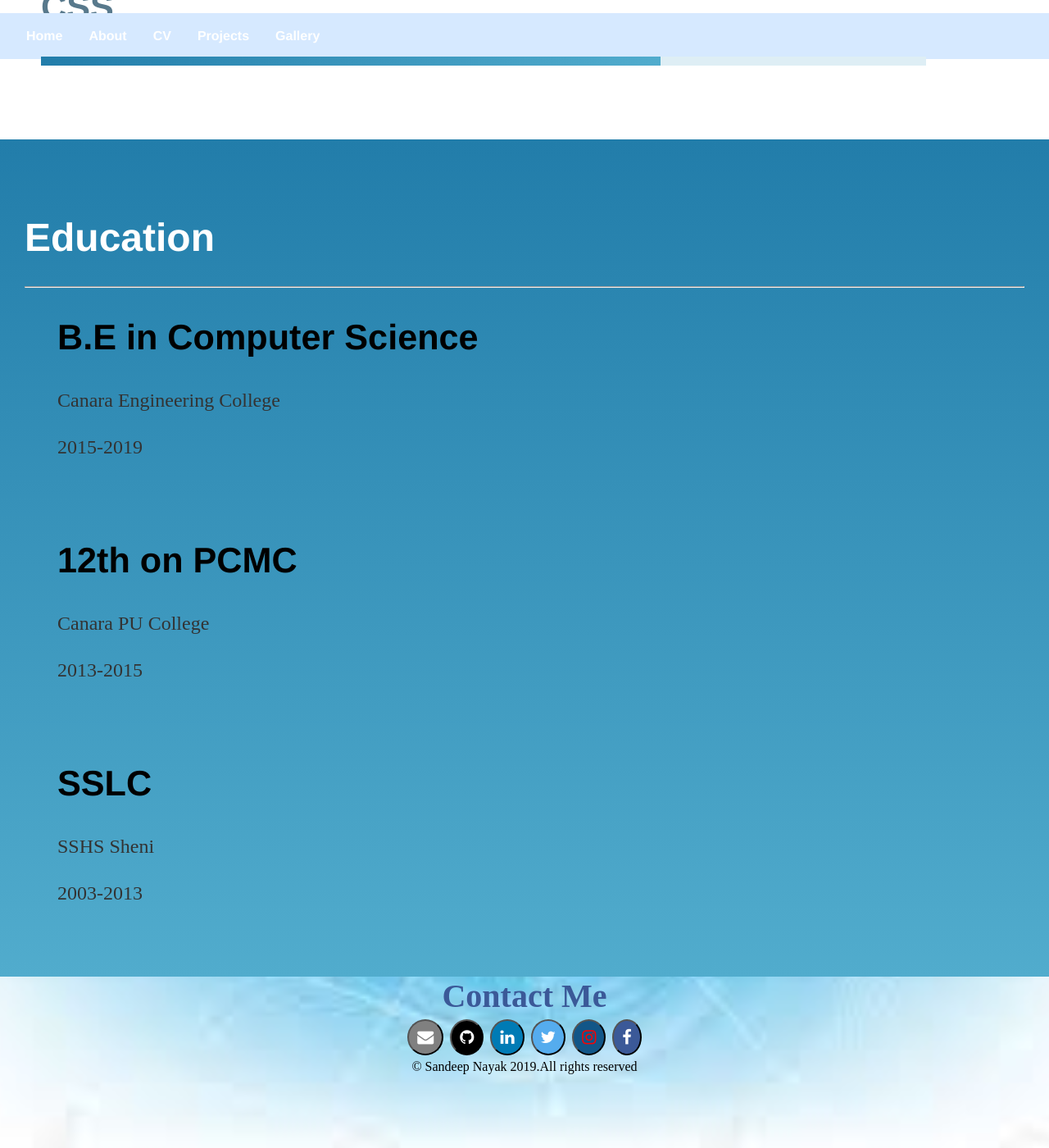
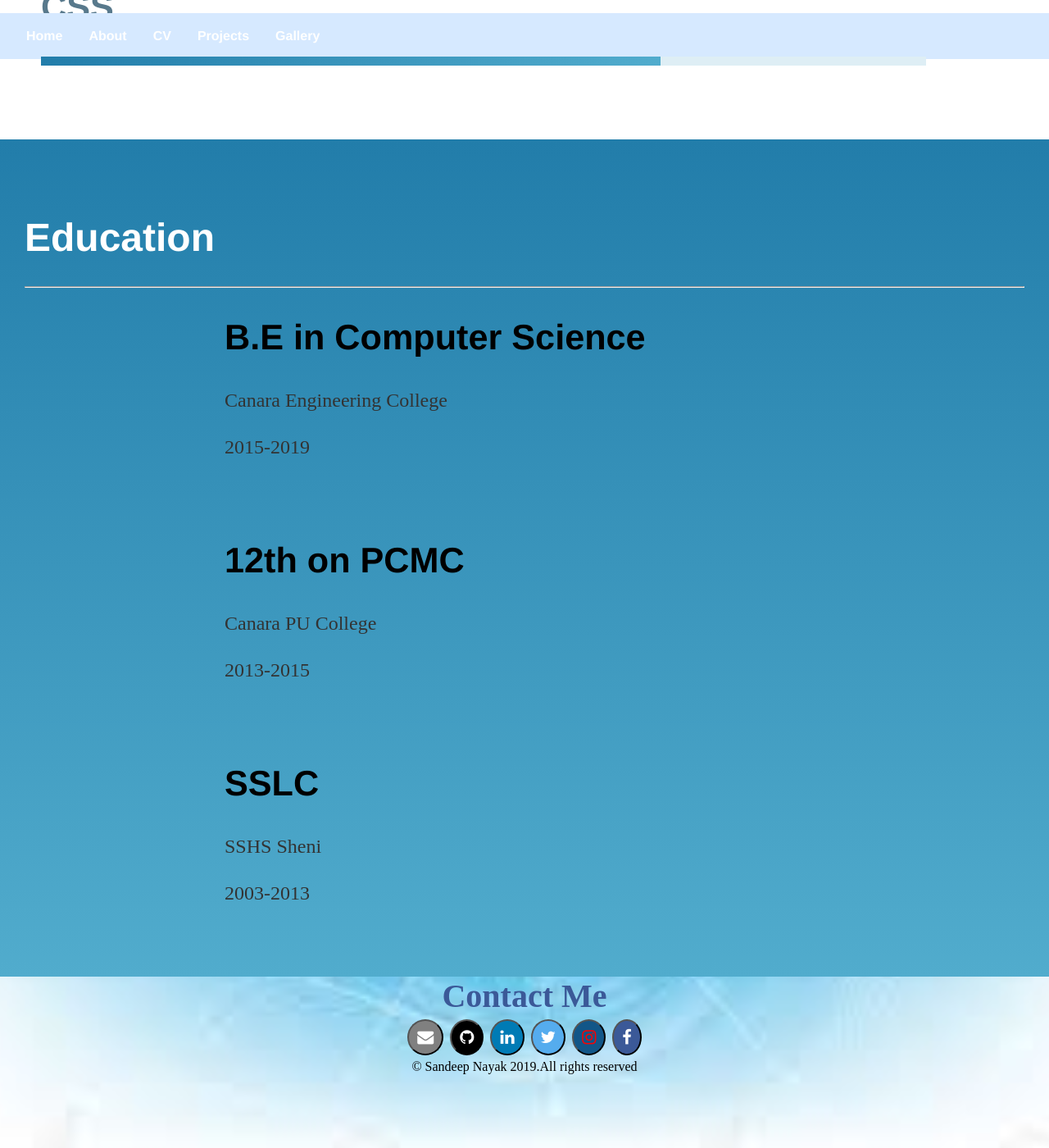
Before and after one commit to sandeepnayaks/sandeepnayaks.github.io, a Jekyll site: the page built from about/index.html, in a window 1280 px wide and 1400 px high, scrolled down 1293 px. Shown: the whole window at 82% size. Built offline with Jekyll 4.4.1, drawn with Linux system fonts in a browser that asks for light colours.

Commit message:
Update main.css

```diff
--- a/css/main.css
+++ b/css/main.css
@@ -241,7 +241,7 @@ ul.posts li { list-style: none; }
   border: 2px solid #3295be;
 }
 .blue-bg p, .blue-bg h2{
-    padding-left:40px;}
+    padding-left:20%;}
 
 
 .blue-bg > .section-content{
```
